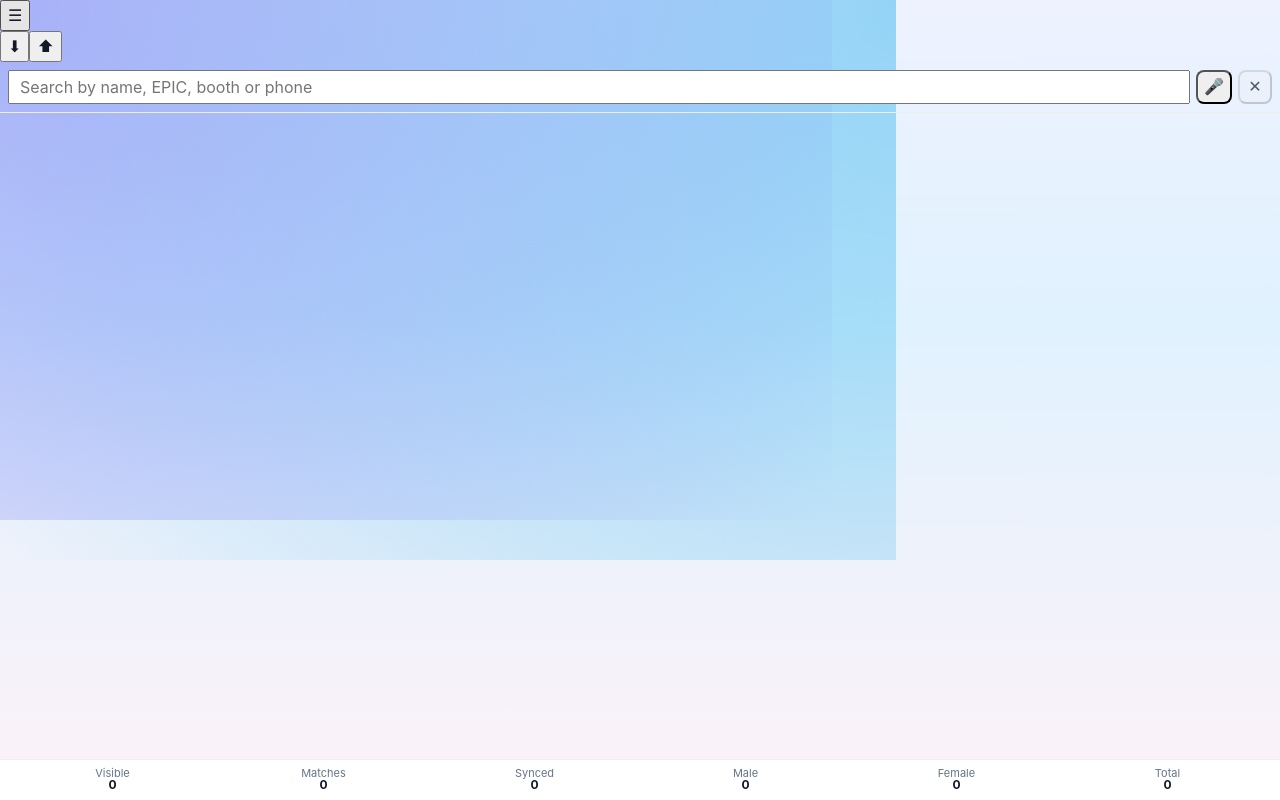
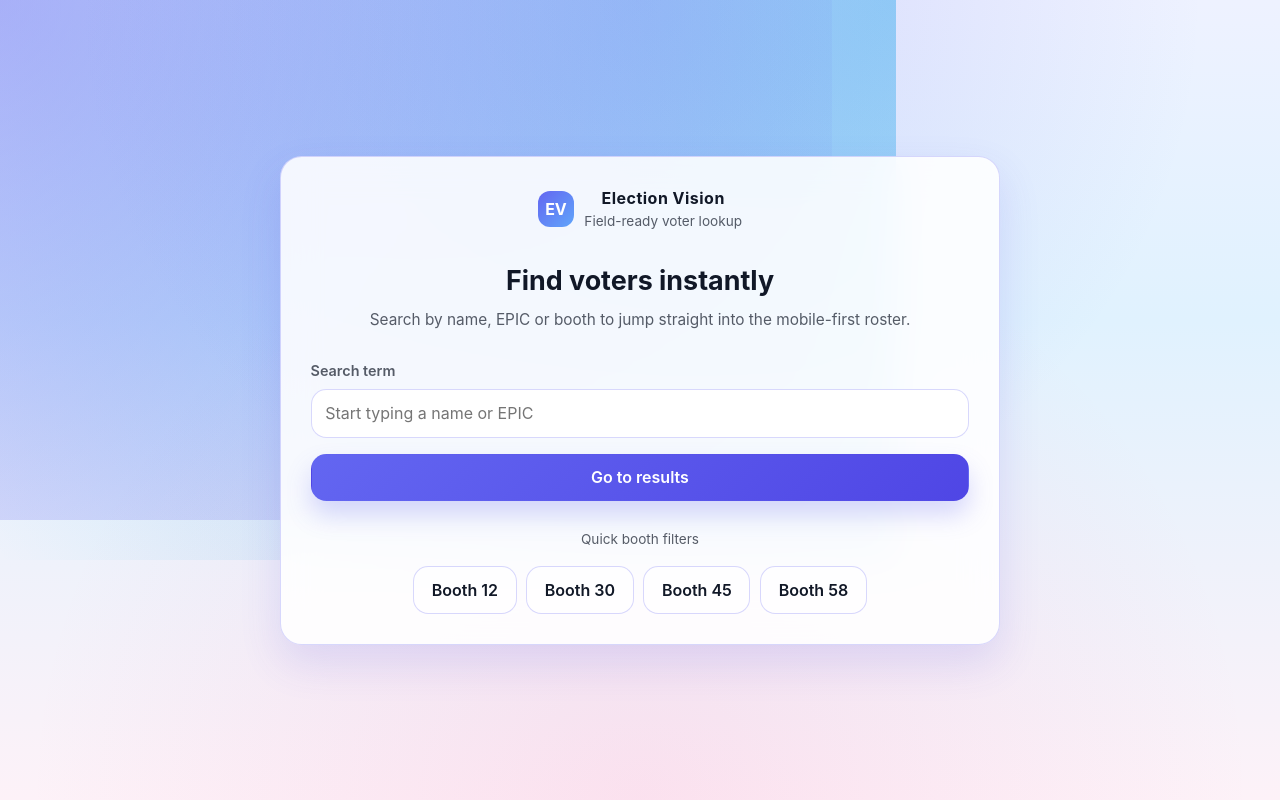
Before and after one commit to mesanjusk/ElectionFront, a React (Vite) app: page / in a window 1280 px wide. Built offline with nearby package versions, Linux system fonts and the light colour scheme; sample sign-in values are in the browser's storage.

Commit message:
Align router with role-based destinations

```diff
--- a/src/main.jsx
+++ b/src/main.jsx
@@ -7,7 +7,9 @@ import {
   redirect,
 } from 'react-router-dom';
 import Login from './pages/Login.jsx';
+import Home from './pages/Home.jsx';
 import Search from './pages/Search.jsx';
+import AdminHome from './pages/AdminHome.jsx';
 import ProtectedRoute from './components/ProtectedRoute.jsx';
 import './styles/theme.css';
 
@@ -18,7 +20,23 @@ const router = createBrowserRouter(
       path: '/',
       element: (
         <ProtectedRoute>
+          <Home />
+        </ProtectedRoute>
+      ),
+    },
+    {
+      path: '/search',
+      element: (
+        <ProtectedRoute>
           <Search />
+        </ProtectedRoute>
+      ),
+    },
+    {
+      path: '/admin',
+      element: (
+        <ProtectedRoute requiredRole="admin">
+          <AdminHome />
         </ProtectedRoute>
       ),
     },
@@ -32,10 +50,7 @@ const router = createBrowserRouter(
   }
 );
 
-
-
 function RootApp() {
-
   return <RouterProvider router={router} />;
 }
 
```
